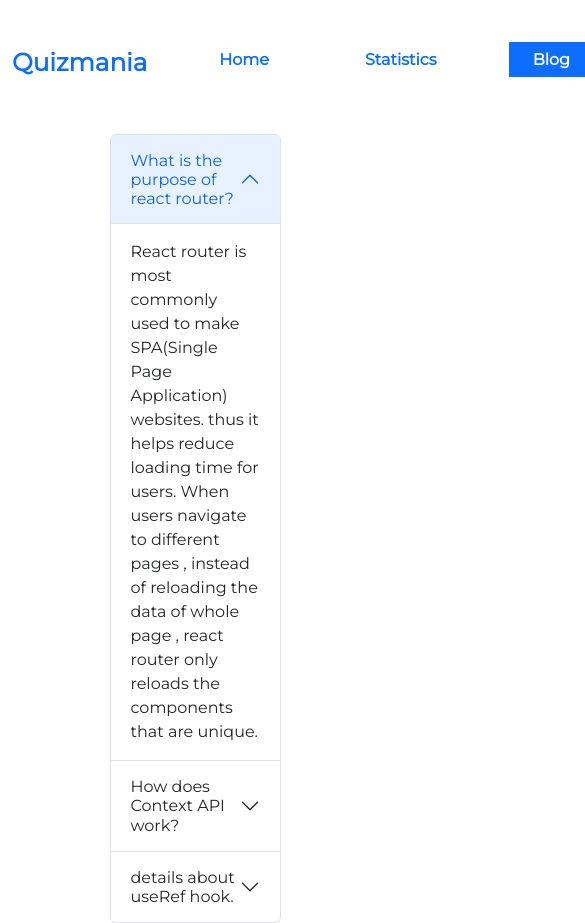
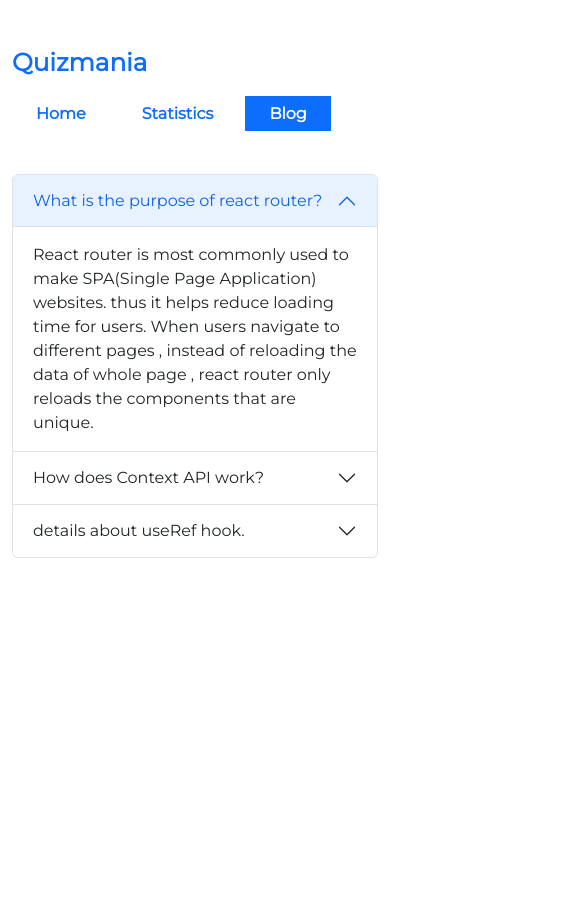
Before and after one commit to nazmussakibofficial/quizmania, a React (Create React App) app: page /blog in a window 390 px wide. Shown: the whole page, 585 px wide, since content can reach past the window. After the commit the page ends 844 px from the top, so only its background shows below. Built offline with nearby package versions, Linux system fonts and the light colour scheme.

Commit message:
responsiveness adjusted

```diff
--- a/src/components/Blog/Blog.js
+++ b/src/components/Blog/Blog.js
@@ -3,7 +3,7 @@ import Accordion from 'react-bootstrap/Accordion';
 
 const Blog = () => {
     return (
-        <div className='container w-50'>
+        <div className='container w-100'>
             <Accordion defaultActiveKey="0">
                 <Accordion.Item eventKey="0">
                     <Accordion.Header>What is the purpose of react router?</Accordion.Header>
--- a/src/components/Header/Header.js
+++ b/src/components/Header/Header.js
@@ -4,14 +4,14 @@ import './Header.css'
 
 const Header = () => {
     return (
-        <div className='d-flex justify-content-between container my-5'>
+        <div className='d-flex justify-content-between container my-5 flex-column flex-md-row'>
             <div>
-                <h2 className='text-primary fw-bolder'>Quizmania</h2>
+                <h2 className='text-primary fw-bolder mb-4'>Quizmania</h2>
             </div>
             <div>
-                <NavLink className={`fw-bold text-decoration-none ms-5 py-2 px-4 ${(isActive) => isActive ? 'active' : undefined}`} to='/' end>Home</NavLink>
-                <NavLink className={`fw-bold text-decoration-none ms-5 py-2 px-4 ${(isActive) => isActive ? 'active' : undefined}`} to='/statistics'>Statistics</NavLink>
-                <NavLink className={`fw-bold text-decoration-none ms-5 py-2 px-4 ${(isActive) => isActive ? 'active' : undefined}`} to='/blog'>Blog</NavLink>
+                <NavLink className={`fw-bold text-decoration-none py-2 px-4 ${(isActive) => isActive ? 'active' : undefined}`} to='/' end>Home</NavLink>
+                <NavLink className={`fw-bold text-decoration-none ms-2 py-2 px-4 ${(isActive) => isActive ? 'active' : undefined}`} to='/statistics'>Statistics</NavLink>
+                <NavLink className={`fw-bold text-decoration-none ms-2 py-2 px-4 ${(isActive) => isActive ? 'active' : undefined}`} to='/blog'>Blog</NavLink>
             </div>
 
 
--- a/src/components/Home/Home.js
+++ b/src/components/Home/Home.js
@@ -10,8 +10,8 @@ const Home = () => {
     const topics = useLoaderData();
     const topicsData = topics.data;
     return (
-        <div>
-            <div className='container mt-5 ms-5'>
+        <div className='d-flex flex-column flex-nowrap flex-md-wrap justify-content-center align-items-center'>
+            <div className='container mt-5'>
                 <Carousel>
                     <Carousel.Item>
                         <img
@@ -36,7 +36,7 @@ const Home = () => {
                     </Carousel.Item>
                 </Carousel>
             </div>
-            <Row xs={1} md={4} className="g-4 container mt-3 ms-5">
+            <Row xs={1} md={4} className="g-4 container mt-3">
                 {
                     topicsData.map(topic => <Topic key={topic.id} topic={topic}></Topic>)
                 }
```
Also changed, not shown: 1 other file (tests, documents, lock files or other folders).
